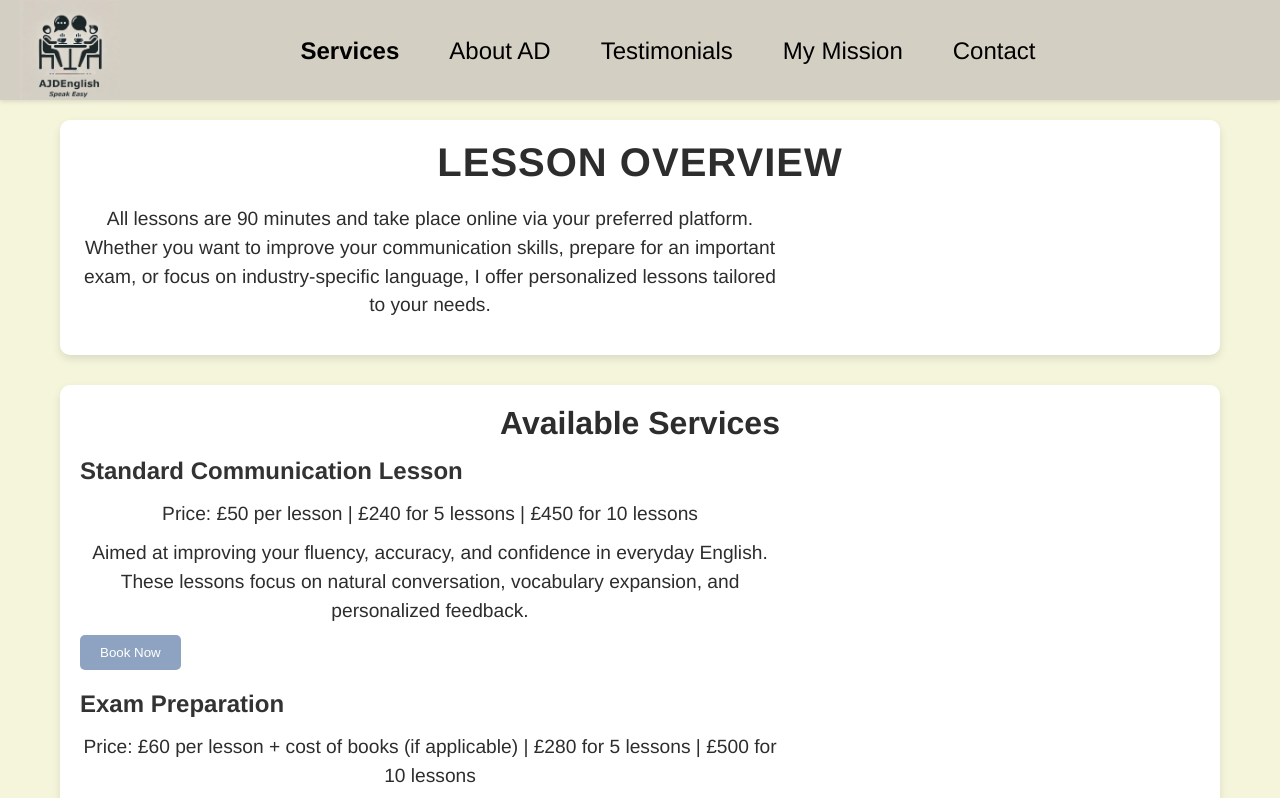
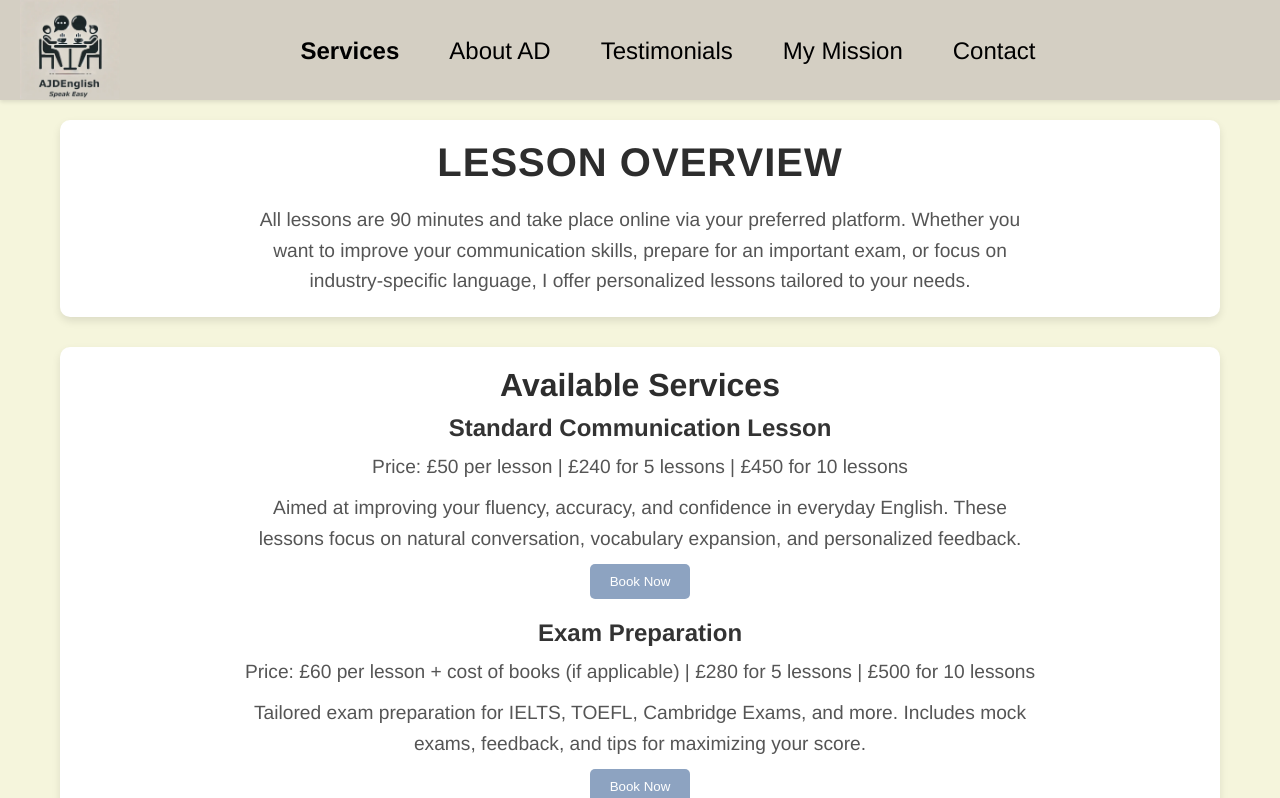
Before and after one commit to AJDStudios/AJDEnglish.com, a React (Create React App) app: page /Services in a window 1280 px wide. Shown: the top 798 px of the page. Built offline with nearby package versions, Linux system fonts and the light colour scheme.

Commit message:
tests css and readme

```diff
--- a/src/styles/Services.css
+++ b/src/styles/Services.css
@@ -1,4 +1,3 @@
-/* General Page Styles */
 body {
     font-family: 'Arial', sans-serif;
     background-color: #F5F5F5;
@@ -7,22 +6,20 @@ body {
     text-align: center;
 }
 
-/* Container for all services page sections */
 .services-page {
     max-width: 1200px;
     margin: 0 auto;
     padding: 20px;
-}
+    text-align: center;
+  }
 
-/* Heading Styles */
 h1, h2, h3 {
     color: #2D2D2D;
-    margin-bottom: 15px;
+    margin-bottom: 10px;
 }
 
 h1 {
     font-size: 2.5rem;
-    margin-bottom: 20px;
 }
 
 h2 {
@@ -34,15 +31,22 @@ h3 {
     color: #333;
 }
 
-/* Text Styles */
-p {
-    color: #555;
-    line-height: 1.6;
-    text-align: center;
-    margin-bottom: 15px;
+.services-page p,
+.lesson-overview p,
+.services-list p,
+.minors p,
+.booking-calendar p,
+.payment-info p,
+.how-lessons-work p,
+.cta-section p {
+  text-align: center;
+  color: #555;
+  line-height: 1.6;
+  margin: 0 auto;
+  max-width: 800px;
 }
 
-/* Section Styles */
+
 section {
     background-color: #FFFFFF;
     border-radius: 10px;
@@ -51,10 +55,9 @@ section {
     padding: 20px;
 }
 
-/* Service Items */
 .service-item, .minor-item {
     margin-bottom: 20px;
-    text-align: left;
+    text-align: center;
 }
 
 .service-item p, .minor-item p {
@@ -65,7 +68,6 @@ section {
     margin-bottom: 0;
 }
 
-/* Button Styles */
 button {
     padding: 10px 20px;
     border: none;
@@ -73,6 +75,7 @@ button {
     cursor: pointer;
     color: #fff;
     transition: background-color 0.3s ease;
+    display: inline-block;
 }
 
 .book-btn {
@@ -107,7 +110,6 @@ button {
     background-color: #FF6347;
 }
 
-/* Calendar Widget */
 .booking-calendar iframe {
     width: 100%;
     height: 600px;
@@ -119,6 +121,7 @@ button {
 @media (max-width: 768px) {
     .services-page {
         padding: 10px;
+        text-align: center;
     }
 
     h1 {
@@ -141,6 +144,7 @@ button {
 @media (min-width: 768px) and (max-width: 1024px) {
     .services-page {
         padding: 15px;
+        text-align: center;
     }
 
     h1 {
```
Also changed, not shown: 2 other files (tests, documents, lock files or other folders).
